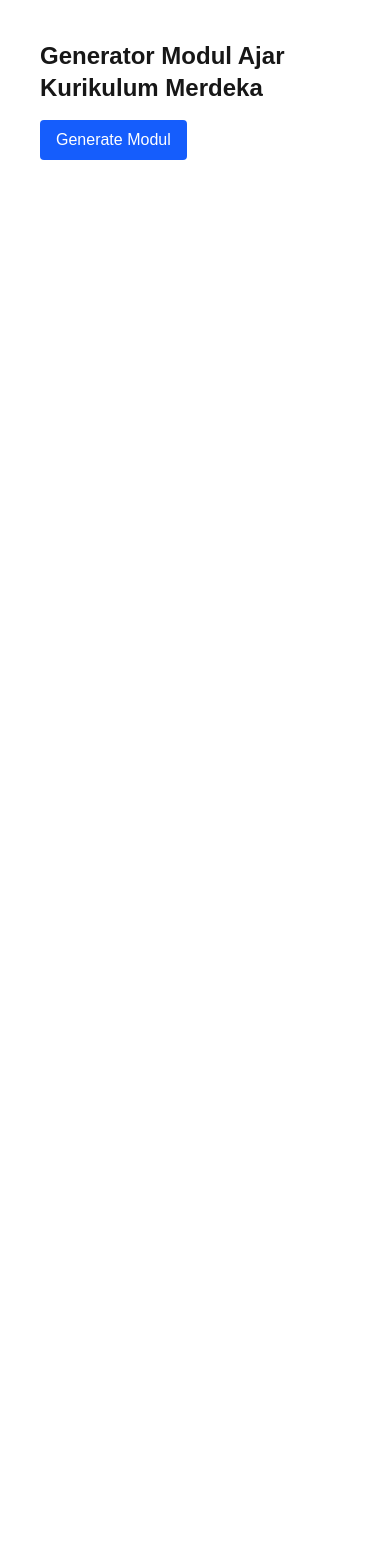
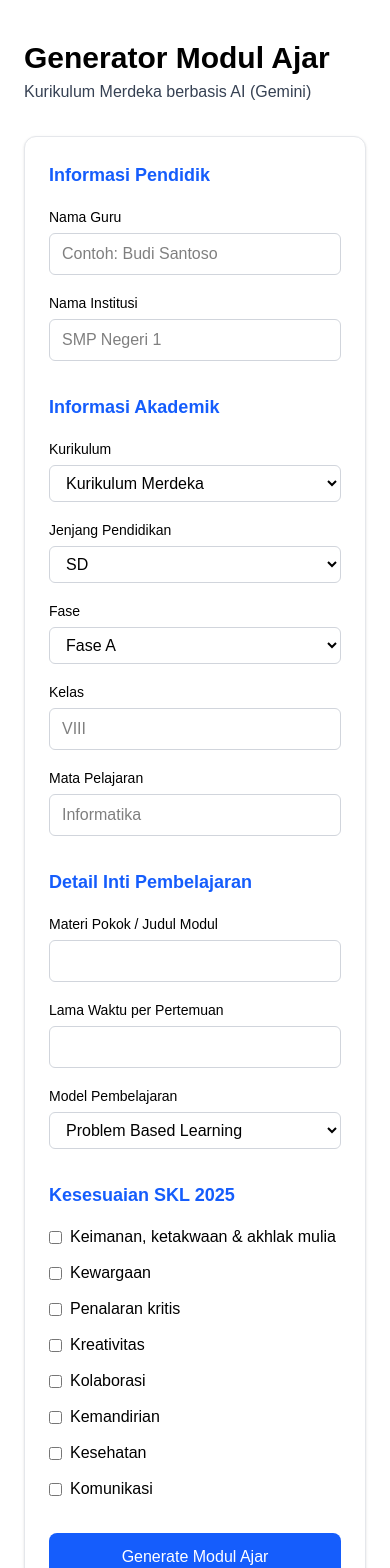
Before and after one commit to donnya24/ai-modul-generator, a Next.js app: page / in a window 390 px wide. Shown: the top 1568 px of the page. Before the commit the page ends 844 px from the top, so only its background shows below. Built offline with nearby package versions, Linux system fonts and the light colour scheme.

Commit message:
pembaruin ui dan route

```diff
--- a/app/api/generate/route.ts
+++ b/app/api/generate/route.ts
@@ -3,38 +3,48 @@ import { geminiModel } from "@/lib/gemini";
 
 export async function POST(req: Request) {
   try {
-    const body = await req.json();
-    const { mapel, kelas, materi, model, profil } = body;
+    const data = await req.json();
 
     const prompt = `
 Anda adalah pengembang perangkat ajar profesional.
 
-Susun MODUL AJAR KURIKULUM MERDEKA
-sesuai Permendikbudristek No. 16 Tahun 2022.
+Susun MODUL AJAR sesuai Kurikulum Merdeka dan Permendikbudristek No.16 Tahun 2022.
+
+INFORMASI PENDIDIK:
+Nama Guru: ${data.namaGuru}
+Institusi: ${data.institusi}
+
+INFORMASI AKADEMIK:
+Kurikulum: ${data.kurikulum}
+Jenjang: ${data.jenjang}
+Fase: ${data.fase}
+Kelas: ${data.kelas}
+Mata Pelajaran: ${data.mapel}
+
+DETAIL PEMBELAJARAN:
+Materi Pokok: ${data.materi}
+Durasi: ${data.durasi}
+Model Pembelajaran: ${data.model}
+
+SKL 2025:
+${data.skl.join(", ")}
 
 Gunakan struktur:
-A. INFORMASI UMUM
-B. KOMPONEN INTI
-C. LAMPIRAN
-
-=== DATA MODUL ===
-Mata Pelajaran: ${mapel}
-Fase/Kelas: ${kelas}
-Materi Pokok: ${materi}
-Model Pembelajaran: ${model}
-Profil Pelajar Pancasila: ${profil}
-
-Gunakan bahasa Indonesia formal dan siap digunakan guru.
+A. Informasi Umum
+B. Komponen Inti
+C. Lampiran
 `;
 
     const result = await geminiModel.generateContent(prompt);
-    const text = result.response.text();
 
-    return NextResponse.json({ success: true, data: text });
-  } catch (error) {
-    console.error(error);
+    return NextResponse.json({
+      success: true,
+      data: result.response.text(),
+    });
+  } catch (e) {
+    console.error(e);
     return NextResponse.json(
-      { success: false, message: "Gagal generate modul" },
+      { success: false, message: "Terjadi kesalahan server" },
       { status: 500 },
     );
   }
--- a/app/page.tsx
+++ b/app/page.tsx
@@ -2,49 +2,303 @@
 
 import { useState } from "react";
 
-export default function Home() {
+export default function Page() {
   const [loading, setLoading] = useState(false);
   const [result, setResult] = useState("");
+
+  const [form, setForm] = useState({
+    namaGuru: "",
+    institusi: "",
+    kurikulum: "Kurikulum Merdeka",
+    jenjang: "SMP",
+    fase: "Fase D",
+    kelas: "",
+    mapel: "",
+    materi: "",
+    durasi: "2 x 40 menit",
+    model: "Problem Based Learning",
+    skl: [] as string[],
+  });
+
+  function handleChange(
+    e: React.ChangeEvent<HTMLInputElement | HTMLSelectElement>,
+  ) {
+    const { name, value } = e.target;
+    setForm({ ...form, [name]: value });
+  }
+
+  function handleCheckbox(value: string) {
+    setForm((prev) => ({
+      ...prev,
+      skl: prev.skl.includes(value)
+        ? prev.skl.filter((v) => v !== value)
+        : [...prev.skl, value],
+    }));
+  }
 
   async function handleSubmit(e: React.FormEvent) {
     e.preventDefault();
     setLoading(true);
+    setResult("");
 
     const res = await fetch("/api/generate", {
       method: "POST",
       headers: { "Content-Type": "application/json" },
-      body: JSON.stringify({
-        mapel: "Informatika",
-        kelas: "Fase D / Kelas 8",
-        materi: "Algoritma dan Flowchart",
-        model: "Problem Based Learning",
-        profil: "Bernalar Kritis dan Mandiri",
-      }),
+      body: JSON.stringify(form),
     });
 
     const data = await res.json();
-    setResult(data.data);
+    setResult(data.data || "Gagal generate modul");
     setLoading(false);
   }
 
+  const inputClass =
+    "w-full mt-1 px-3 py-2 border border-gray-300 rounded-md bg-white text-black focus:outline-none focus:ring-2 focus:ring-blue-500 focus:border-blue-500";
+
+  const selectClass = inputClass;
+
   return (
-    <main className="p-10 max-w-4xl mx-auto">
-      <h1 className="text-2xl font-bold mb-4">
-        Generator Modul Ajar Kurikulum Merdeka
+    <main className="min-h-screen bg-white text-black">
+      <div className="max-w-5xl mx-auto px-6 py-10">
+        {/* HEADER */}
+        <header className="mb-8">
+          <h1 className="text-3xl font-bold text-black">
+            Generator Modul Ajar
           </h1>
+          <p className="text-gray-700 mt-1">
+            Kurikulum Merdeka berbasis AI (Gemini)
+          </p>
+        </header>
 
-      <form onSubmit={handleSubmit}>
+        {/* FORM */}
+        <form
+          onSubmit={handleSubmit}
+          className="space-y-8 bg-white border border-gray-200 rounded-xl p-6 shadow-sm"
+        >
+          {/* INFORMASI PENDIDIK */}
+          <section>
+            <h2 className="text-lg font-semibold text-blue-600 mb-4">
+              Informasi Pendidik
+            </h2>
+
+            <div className="grid grid-cols-1 md:grid-cols-2 gap-4">
+              <div>
+                <label className="text-sm font-medium text-black">
+                  Nama Guru
+                </label>
+                <input
+                  name="namaGuru"
+                  onChange={handleChange}
+                  className={inputClass}
+                  placeholder="Contoh: Budi Santoso"
+                />
+              </div>
+
+              <div>
+                <label className="text-sm font-medium text-black">
+                  Nama Institusi
+                </label>
+                <input
+                  name="institusi"
+                  onChange={handleChange}
+                  className={inputClass}
+                  placeholder="SMP Negeri 1"
+                />
+              </div>
+            </div>
+          </section>
+
+          {/* INFORMASI AKADEMIK */}
+          <section>
+            <h2 className="text-lg font-semibold text-blue-600 mb-4">
+              Informasi Akademik
+            </h2>
+
+            <div className="grid grid-cols-1 md:grid-cols-3 gap-4">
+              <div>
+                <label className="text-sm font-medium text-black">
+                  Kurikulum
+                </label>
+                <select
+                  name="kurikulum"
+                  onChange={handleChange}
+                  className={selectClass}
+                >
+                  <option className="text-black bg-white">
+                    Kurikulum Merdeka
+                  </option>
+                  <option className="text-black bg-white">
+                    Kurikulum Merdeka Revisi
+                  </option>
+                  <option className="text-black bg-white">
+                    Kurikulum 2013
+                  </option>
+                </select>
+              </div>
+
+              <div>
+                <label className="text-sm font-medium text-black">
+                  Jenjang Pendidikan
+                </label>
+                <select
+                  name="jenjang"
+                  onChange={handleChange}
+                  className={selectClass}
+                >
+                  <option className="text-black bg-white">SD</option>
+                  <option className="text-black bg-white">SMP</option>
+                  <option className="text-black bg-white">SMA/SMK</option>
+                </select>
+              </div>
+
+              <div>
+                <label className="text-sm font-medium text-black">Fase</label>
+                <select
+                  name="fase"
+                  onChange={handleChange}
+                  className={selectClass}
+                >
+                  <option className="text-black bg-white">Fase A</option>
+                  <option className="text-black bg-white">Fase B</option>
+                  <option className="text-black bg-white">Fase C</option>
+                  <option className="text-black bg-white">Fase D</option>
+                  <option className="text-black bg-white">Fase E</option>
+                  <option className="text-black bg-white">Fase F</option>
+                </select>
+              </div>
+
+              <div>
+                <label className="text-sm font-medium text-black">Kelas</label>
+                <input
+                  name="kelas"
+                  onChange={handleChange}
+                  className={inputClass}
+                  placeholder="VIII"
+                />
+              </div>
+
+              <div>
+                <label className="text-sm font-medium text-black">
+                  Mata Pelajaran
+                </label>
+                <input
+                  name="mapel"
+                  onChange={handleChange}
+                  className={inputClass}
+                  placeholder="Informatika"
+                />
+              </div>
+            </div>
+          </section>
+
+          {/* DETAIL PEMBELAJARAN */}
+          <section>
+            <h2 className="text-lg font-semibold text-blue-600 mb-4">
+              Detail Inti Pembelajaran
+            </h2>
+
+            <div className="grid grid-cols-1 md:grid-cols-2 gap-4">
+              <div>
+                <label className="text-sm font-medium text-black">
+                  Materi Pokok / Judul Modul
+                </label>
+                <input
+                  name="materi"
+                  onChange={handleChange}
+                  className={inputClass}
+                />
+              </div>
+
+              <div>
+                <label className="text-sm font-medium text-black">
+                  Lama Waktu per Pertemuan
+                </label>
+                <input
+                  name="durasi"
+                  onChange={handleChange}
+                  className={inputClass}
+                />
+              </div>
+
+              <div>
+                <label className="text-sm font-medium text-black">
+                  Model Pembelajaran
+                </label>
+                <select
+                  name="model"
+                  onChange={handleChange}
+                  className={selectClass}
+                >
+                  <option className="text-black bg-white">
+                    Problem Based Learning
+                  </option>
+                  <option className="text-black bg-white">
+                    Project Based Learning
+                  </option>
+                  <option className="text-black bg-white">
+                    Discovery Learning
+                  </option>
+                  <option className="text-black bg-white">
+                    Inquiry Learning
+                  </option>
+                </select>
+              </div>
+            </div>
+          </section>
+
+          {/* SKL 2025 */}
+          <section>
+            <h2 className="text-lg font-semibold text-blue-600 mb-4">
+              Kesesuaian SKL 2025
+            </h2>
+
+            <div className="grid grid-cols-1 md:grid-cols-2 gap-3">
+              {[
+                "Keimanan, ketakwaan & akhlak mulia",
+                "Kewargaan",
+                "Penalaran kritis",
+                "Kreativitas",
+                "Kolaborasi",
+                "Kemandirian",
+                "Kesehatan",
+                "Komunikasi",
+              ].map((item) => (
+                <label
+                  key={item}
+                  className="flex items-center gap-2 text-black"
+                >
+                  <input
+                    type="checkbox"
+                    className="accent-blue-600"
+                    onChange={() => handleCheckbox(item)}
+                  />
+                  {item}
+                </label>
+              ))}
+            </div>
+          </section>
+
+          {/* BUTTON */}
           <button
-          className="bg-blue-600 text-white px-4 py-2 rounded"
             disabled={loading}
+            className="w-full md:w-auto bg-blue-600 hover:bg-blue-700 text-white font-medium px-6 py-3 rounded-lg transition disabled:opacity-50"
           >
-          {loading ? "Memproses..." : "Generate Modul"}
+            {loading ? "Menghasilkan Modul..." : "Generate Modul Ajar"}
           </button>
         </form>
 
+        {/* OUTPUT */}
         {result && (
-        <pre className="mt-6 p-4 bg-gray-100 whitespace-pre-wrap">{result}</pre>
+          <section className="mt-10">
+            <h2 className="text-xl font-semibold text-black mb-3">
+              Hasil Modul Ajar
+            </h2>
+            <pre className="bg-gray-50 border border-gray-200 rounded-lg p-4 text-sm text-black whitespace-pre-wrap">
+              {result}
+            </pre>
+          </section>
         )}
+      </div>
     </main>
   );
 }
```
Lines whose indentation alone changed are shown as unchanged.
